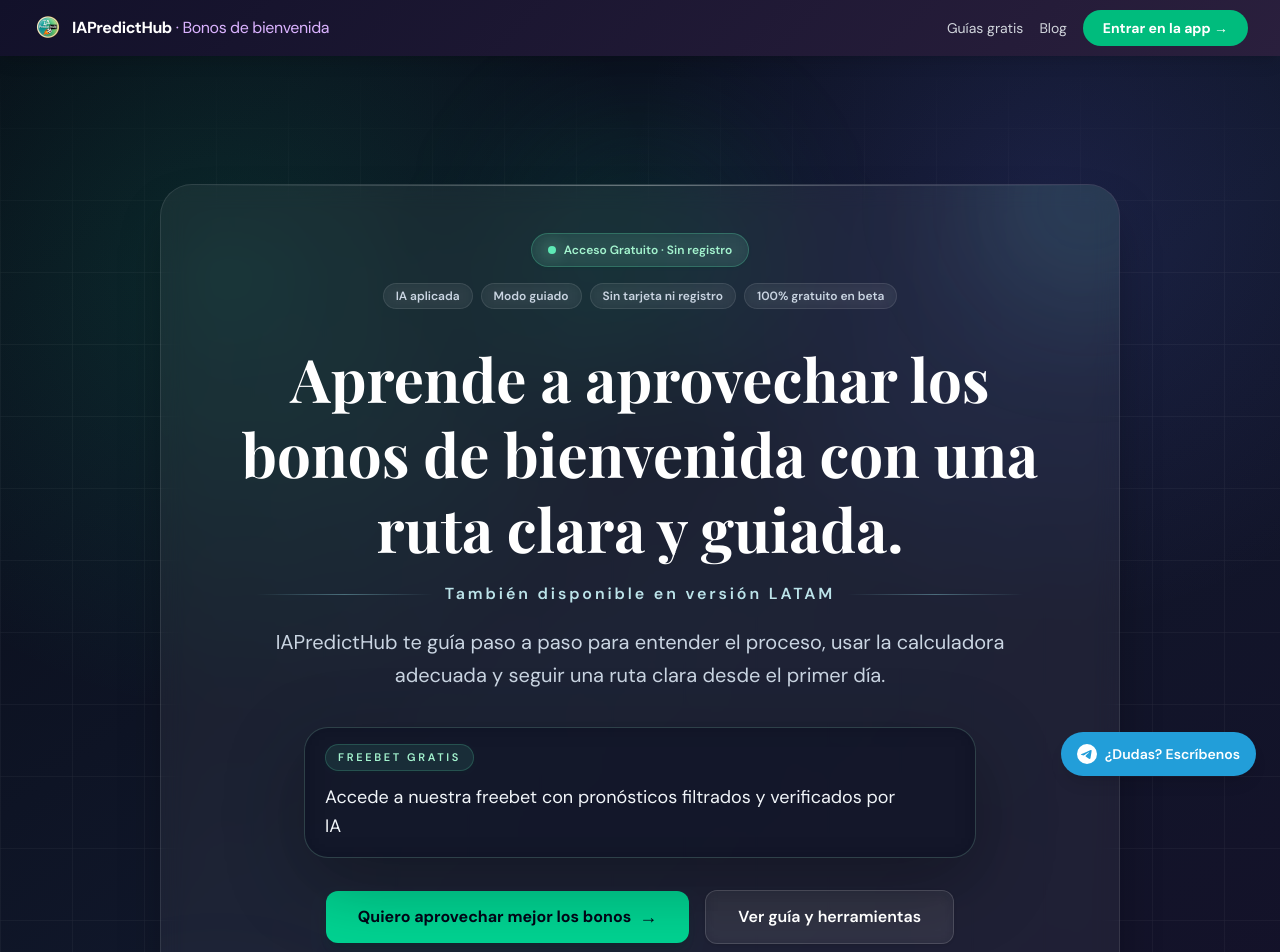
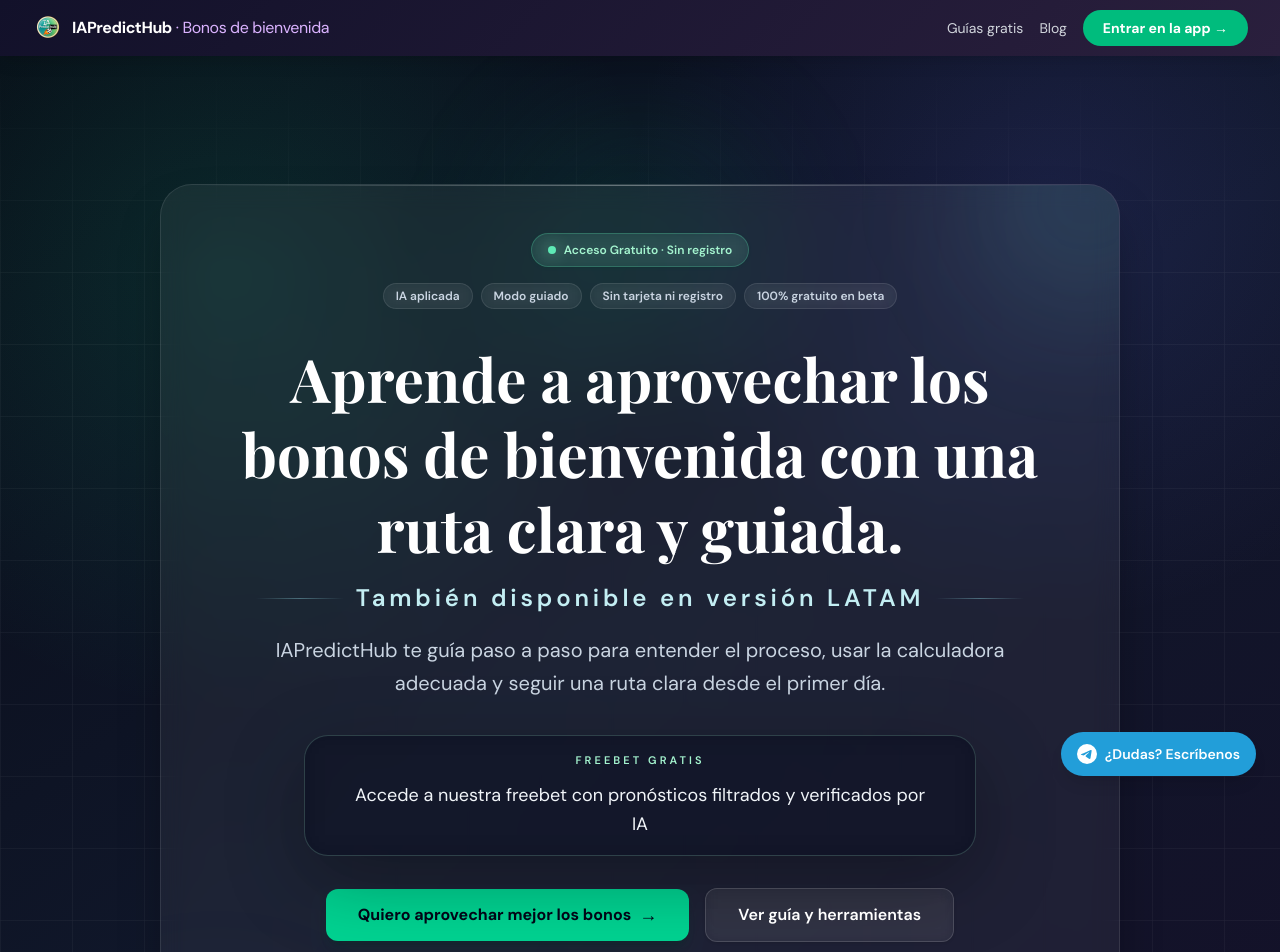
Before and after one commit to eloylt13/matched-betting-app, a Next.js app: page / in a window 1280 px wide. Shown: the top 952 px of the page. Built offline with nearby package versions, Linux system fonts and the light colour scheme; no server answers; a web font is replaced by a local one.

Commit message:
feat(home): refine hero LATAM heading and freebet card

```diff
--- a/app/page.tsx
+++ b/app/page.tsx
@@ -347,7 +347,7 @@
 
               <div className="mx-auto mb-5 flex max-w-3xl items-center gap-3">
                 <span className="h-px flex-1 bg-gradient-to-r from-transparent via-cyan-200/35 to-transparent" aria-hidden="true" />
-                <p className="text-sm font-semibold tracking-[0.18em] text-cyan-100/90 sm:text-base">
+                <p className="text-base font-semibold tracking-[0.16em] text-cyan-100/95 sm:text-lg lg:text-xl xl:text-2xl">
                   También disponible en versión LATAM
                 </p>
                 <span className="h-px flex-1 bg-gradient-to-r from-transparent via-cyan-200/35 to-transparent" aria-hidden="true" />
@@ -361,10 +361,10 @@
                 href="/pronosticos"
                 eventName="home_freebet_banner_clicked"
                 eventProps={{ location: 'hero', target_path: '/pronosticos' }}
-                className="group mx-auto mb-8 flex w-full max-w-2xl flex-col rounded-[1.5rem] border border-emerald-200/20 bg-slate-950/55 px-4 py-4 text-left shadow-[0_24px_80px_rgba(0,0,0,0.32)] backdrop-blur-md transition-all duration-200 hover:-translate-y-0.5 hover:border-emerald-200/35 hover:bg-slate-950/70 hover:shadow-[0_30px_90px_rgba(0,0,0,0.38)] sm:px-5"
+                className="group mx-auto mb-8 flex w-full max-w-2xl flex-col items-center rounded-[1.5rem] border border-emerald-200/20 bg-slate-950/55 px-4 py-4 text-center shadow-[0_24px_80px_rgba(0,0,0,0.32)] backdrop-blur-md transition-all duration-200 hover:-translate-y-0.5 hover:border-emerald-200/35 hover:bg-slate-950/70 hover:shadow-[0_30px_90px_rgba(0,0,0,0.38)] sm:px-5"
               >
-                <div className="flex flex-col gap-3">
-                  <span className="inline-flex w-fit items-center rounded-full border border-emerald-300/20 bg-emerald-300/10 px-3 py-1 text-[11px] font-semibold uppercase tracking-[0.24em] text-emerald-200 shadow-sm shadow-emerald-950/20">
+                <div className="flex flex-col items-center gap-3">
+                  <span className="text-[11px] font-semibold uppercase tracking-[0.28em] text-emerald-200">
                     Freebet GRATIS
                   </span>
                   <p className="max-w-xl text-base leading-relaxed text-slate-100 sm:text-lg">
```
